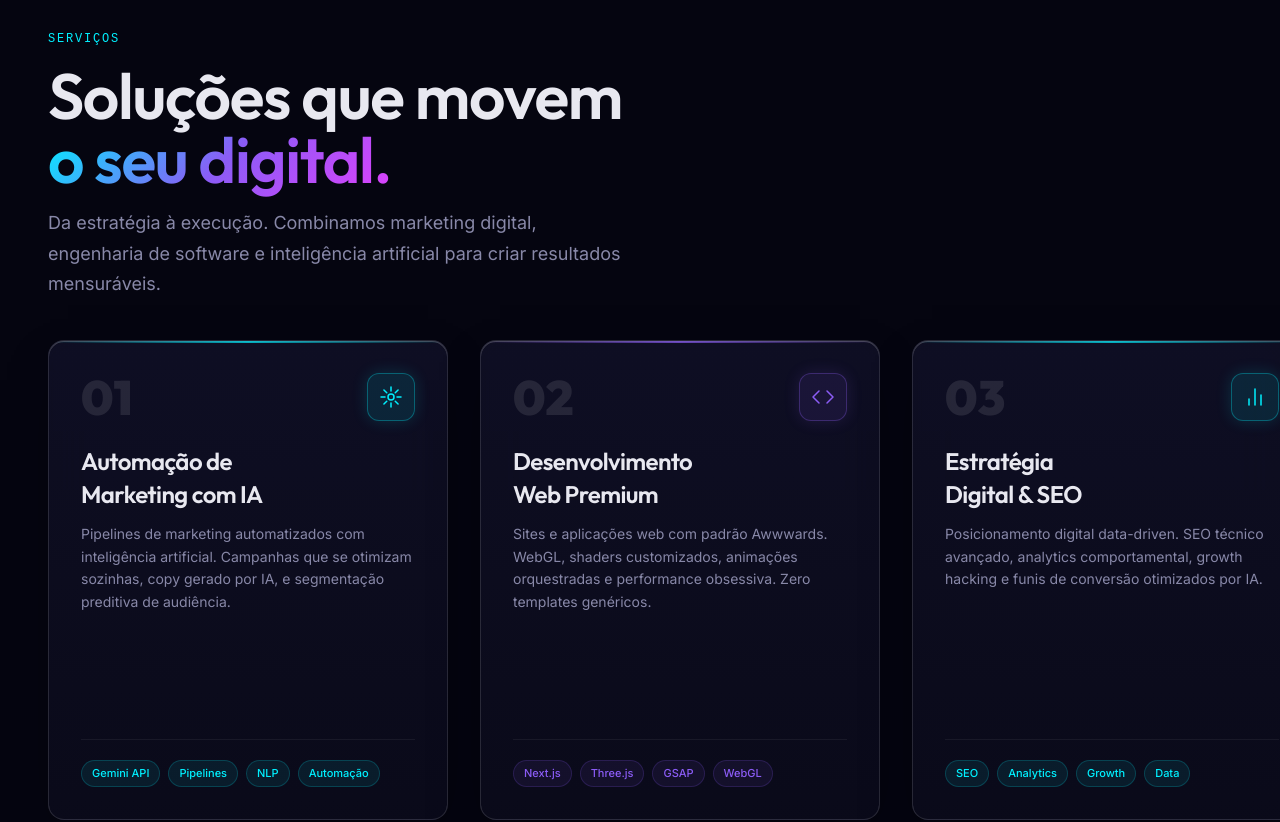
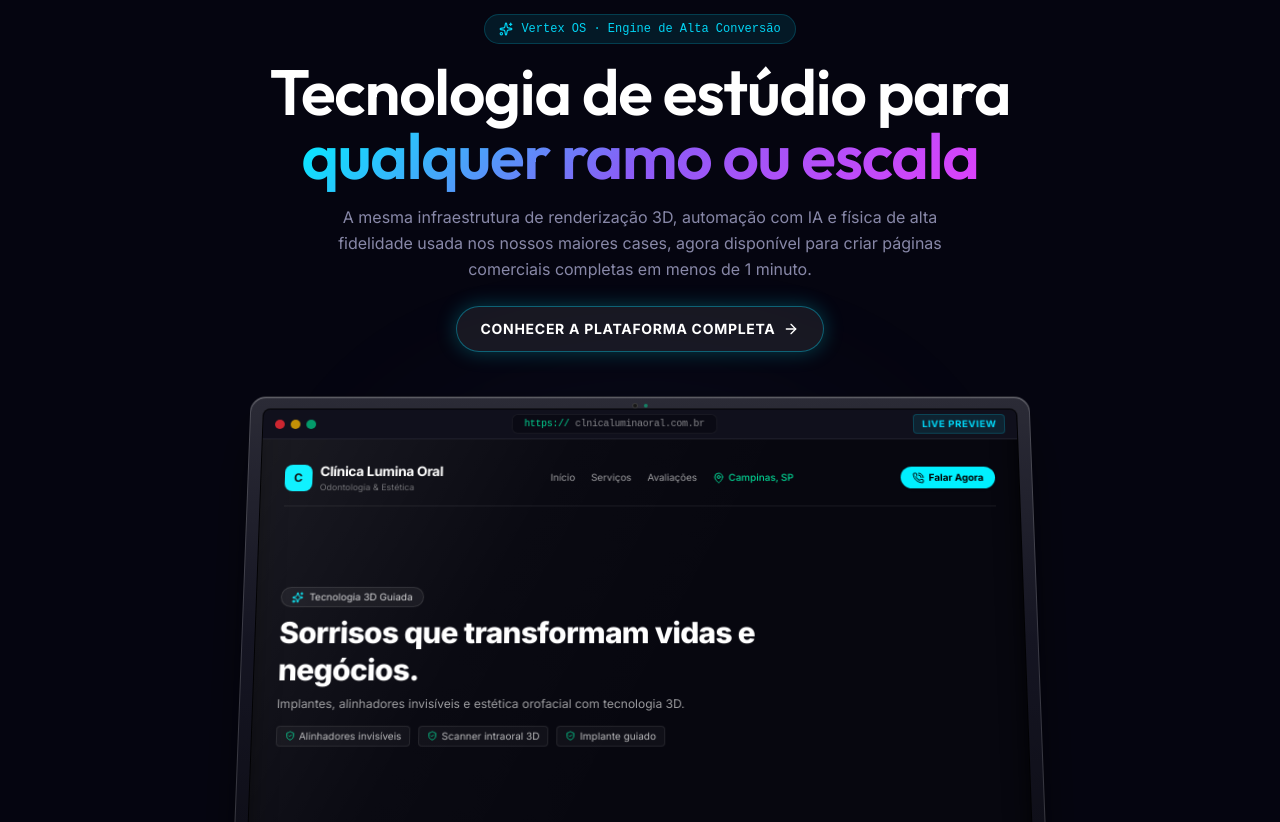
Before and after one commit to GMastrillo/VertexTarget, a Next.js app: page / in a window 1280 px wide. Shown: the part 1300-2122 px from the top of the page. Built offline with nearby package versions, Linux system fonts and the light colour scheme.

Commit message:
feat: integrate 3D laptop and niches showcase into home page

```diff
--- a/src/app/page.tsx
+++ b/src/app/page.tsx
@@ -8,6 +8,7 @@ import FAQSection from "@/components/faq/FAQSection";
 import TrustedBy from "@/components/trusted/TrustedBy";
 import TestimonialsSection from "@/components/testimonials/TestimonialsSection";
 import MetricsBand from "@/components/metrics/MetricsBand";
+import HomePlatformHighlight from "@/components/home/HomePlatformHighlight";
 import ContactSection from "@/components/contact/ContactSection";
 
 export default function HomePage() {
@@ -17,6 +18,7 @@ export default function HomePage() {
         <HeroSection />
         <TrustedBy />
         <MetricsBand />
+        <HomePlatformHighlight />
         <ServicesSection />
         <CasesSection />
         <TestimonialsSection />
--- /dev/null
+++ b/src/components/home/HomePlatformHighlight.tsx
@@ -0,0 +1,61 @@
+"use client";
+
+import Link from "next/link";
+import { Sparkles, ArrowRight } from "lucide-react";
+import Laptop3DShowcase from "@/components/plataforma/Laptop3DShowcase";
+import NichesMarquee from "@/components/plataforma/NichesMarquee";
+
+export default function HomePlatformHighlight() {
+  return (
+    <section className="relative py-20 overflow-hidden" id="plataforma-engine">
+      {/* Background radial glow */}
+      <div
+        className="absolute top-1/2 left-1/2 -translate-x-1/2 -translate-y-1/2 w-[700px] h-[400px] pointer-events-none rounded-full"
+        style={{
+          background:
+            "radial-gradient(circle, rgba(0, 240, 255, 0.08) 0%, rgba(139, 92, 246, 0.05) 50%, transparent 75%)",
+          filter: "blur(90px)",
+        }}
+      />
+
+      <div className="section-inner max-w-6xl mx-auto px-4 text-center relative z-10 mb-8">
+        <div className="inline-flex items-center gap-2 px-3.5 py-1.5 rounded-full bg-cyan-400/10 border border-cyan-400/20 text-xs font-mono text-cyan-400 mb-4">
+          <Sparkles className="w-3.5 h-3.5" />
+          <span>Vertex OS · Engine de Alta Conversão</span>
+        </div>
+
+        <h2 className="heading-lg text-3xl sm:text-5xl font-black text-white tracking-tight">
+          Tecnologia de estúdio para{" "}
+          <span className="gradient-text">qualquer ramo ou escala</span>
+        </h2>
+
+        <p
+          className="mt-4 text-sm sm:text-base max-w-2xl mx-auto leading-relaxed"
+          style={{ color: "var(--color-vt-text-muted)" }}
+        >
+          A mesma infraestrutura de renderização 3D, automação com IA e física de alta fidelidade usada nos nossos maiores cases, agora disponível para criar páginas comerciais completas em menos de 1 minuto.
+        </p>
+
+        <div className="mt-6 flex justify-center">
+          <Link
+            href="/plataforma"
+            className="inline-flex items-center gap-2 px-6 py-3 rounded-full bg-white/[0.08] hover:bg-cyan-400 hover:text-black text-white border border-cyan-400/40 text-xs sm:text-sm font-bold uppercase tracking-wider transition-all duration-300 shadow-[0_0_20px_rgba(0,240,255,0.25)] hover:scale-105"
+          >
+            <span>Conhecer a Plataforma Completa</span>
+            <ArrowRight className="w-4 h-4" />
+          </Link>
+        </div>
+      </div>
+
+      {/* 3D Laptop Component */}
+      <div className="relative z-10">
+        <Laptop3DShowcase />
+      </div>
+
+      {/* Niches Ticker */}
+      <div className="mt-8 relative z-10">
+        <NichesMarquee />
+      </div>
+    </section>
+  );
+}
```
